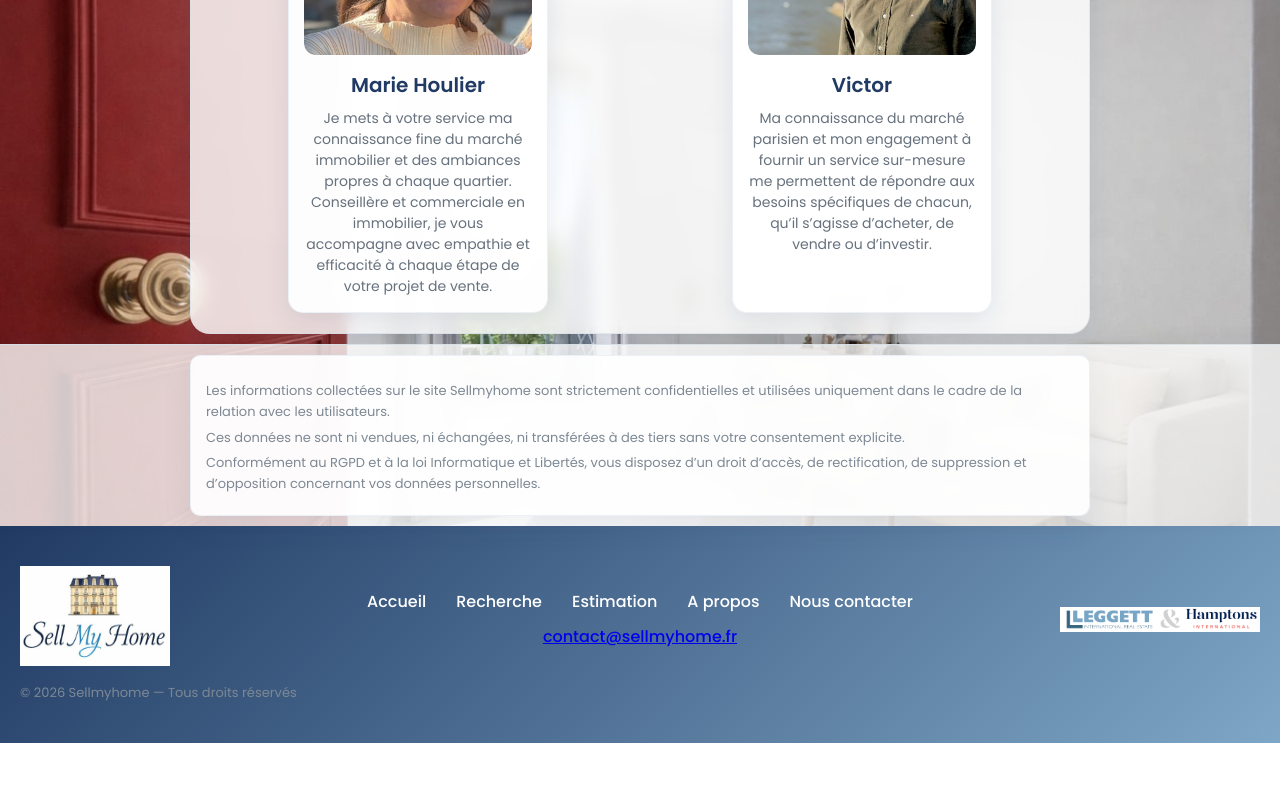
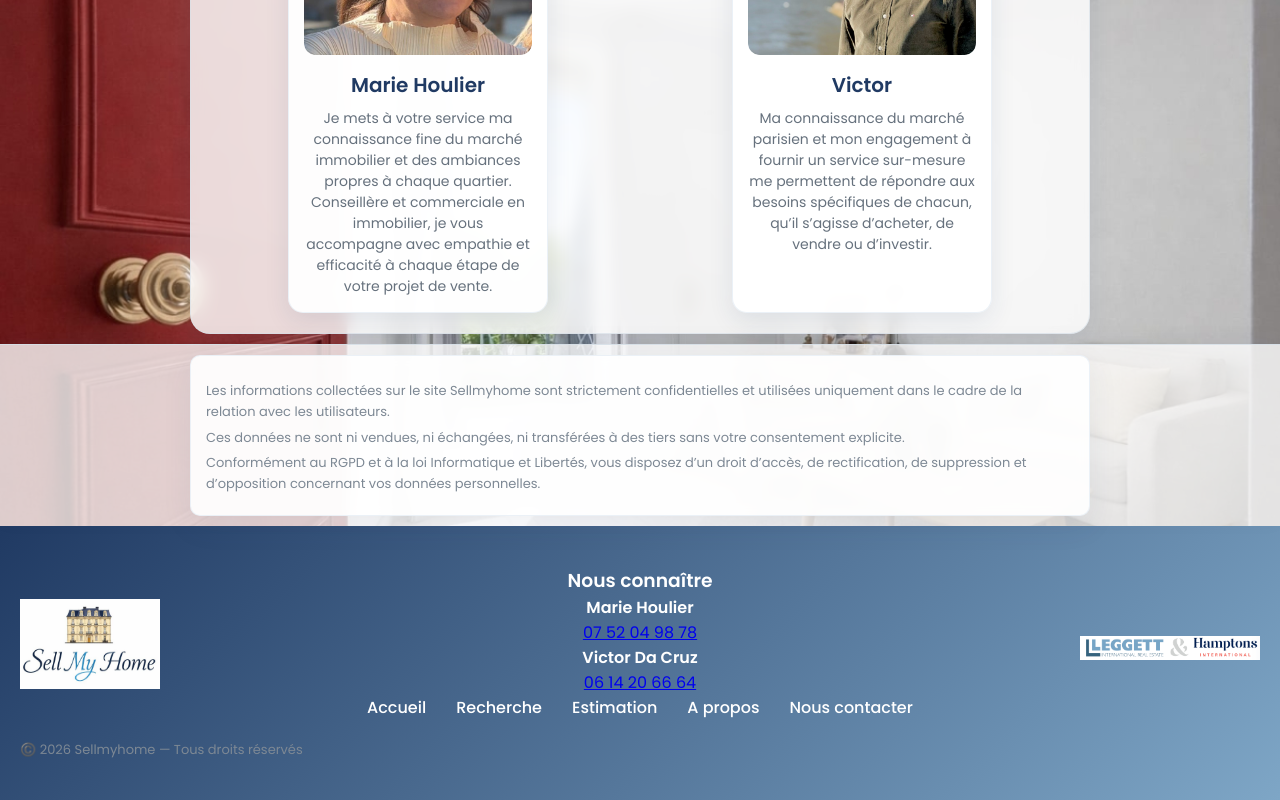
Before and after one commit to Juju-kpi/estimation_immo, a Next.js app: page / in a window 1280 px wide. Shown: the part 995-1795 px from the top of the page. Before the commit the page ends 1738 px from the top, so only its background shows below. Built offline with nearby package versions, Linux system fonts and the light colour scheme.

Commit message:
Update Footer.js

```diff
--- a/components/Footer.js
+++ b/components/Footer.js
@@ -5,32 +5,49 @@ import Link from "next/link";
 export default function Footer() {
   return (
     <footer className="footer">
-
       {/* Logo à gauche */}
       <div className="footer-left">
         <Link href="/">
           <Image
             src="/logo.jpeg"
             alt="Sellmyhome"
-            width={150}
-            height={100}
+            width={140}
+            height={90}
             priority
           />
         </Link>
       </div>
 
-      {/* Liens + email au centre */}
+      {/* Centre */}
       <div className="footer-center">
-        <div className="footer-links">
+        <div className="footer-intro-block">
+          <h3 className="footer-title">Nous connaître</h3>
+
+          <div className="footer-contacts">
+            <div className="footer-contact-card">
+              <h4>Marie Houlier</h4>
+              <a href="tel:+33752049878" className="footer-contact-link">
+                07 52 04 98 78
+              </a>
+            </div>
+
+            <div className="footer-contact-card">
+              <h4>Victor Da Cruz</h4>
+              <a href="tel:+33614206664" className="footer-contact-link">
+                06 14 20 66 64
+              </a>
+            </div>
+          </div>
+        </div>
+
+        {/* Liens du site en plus petit */}
+        <div className="footer-links footer-links-small">
           <Link href="/">Accueil</Link>
           <Link href="/contact">Recherche</Link>
-        <Link href="/estimation">Estimation</Link>
+          <Link href="/estimation">Estimation</Link>
           <Link href="/presentation">A propos</Link>
-         <Link href="/nous">Nous contacter</Link>
+          <Link href="/nous">Nous contacter</Link>
         </div>
-       <a href="mailto:contact@sellmyhome.fr" className="footer-email">
-  contact@sellmyhome.fr
-</a>
       </div>
 
       {/* Logo Leggett à droite */}
@@ -38,15 +55,16 @@ export default function Footer() {
         <Image
           src="/logo_leggett.png"
           alt="Leggett Immobilier"
-          width={200}
+          width={180}
           height={0}
           style={{ height: "auto" }}
           priority
         />
       </div>
-<div className="footer-bottom">
-  <p>© 2026 Sellmyhome — Tous droits réservés</p>
-</div>
+
+      <div className="footer-bottom">
+        <p>©️ 2026 Sellmyhome — Tous droits réservés</p>
+      </div>
     </footer>
   );
 }
```
